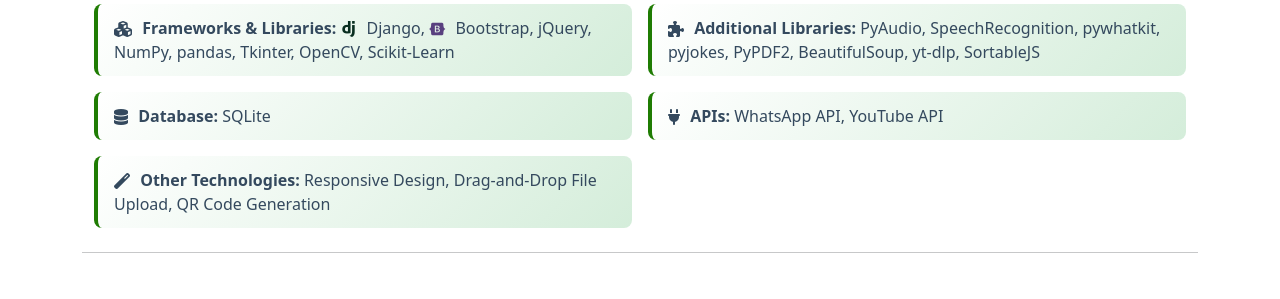
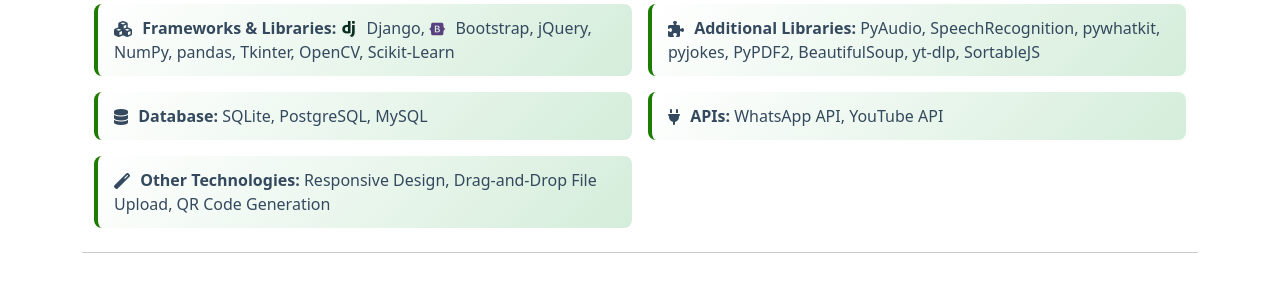
Before and after one commit to vedmataawgp/my_resume, a Django app: page / in a window 1280 px wide. Shown: the part 958-1257 px from the top of the page. Run offline with Django 5.2, Linux system fonts and the light colour scheme.

Commit message:
Update home.html

```diff
--- a/templates/home.html
+++ b/templates/home.html
@@ -157,7 +157,8 @@
               <div><strong><i class="fas fa-puzzle-piece"></i> Additional Libraries:</strong>
                 PyAudio, SpeechRecognition, pywhatkit, pyjokes, PyPDF2, BeautifulSoup, yt-dlp, SortableJS
               </div>
-              <div><strong><i class="fas fa-database"></i> Database:</strong> SQLite</div>
+              <div><strong><i class="fas fa-database"></i> Database:</strong> SQLite, PostgreSQL, MySQL</div>
+
               <div><strong><i class="fas fa-plug"></i> APIs:</strong> WhatsApp API, YouTube API</div>
               <div><strong><i class="fas fa-magic"></i> Other Technologies:</strong> Responsive Design, Drag-and-Drop File Upload, QR Code Generation</div>
             </div>
```
